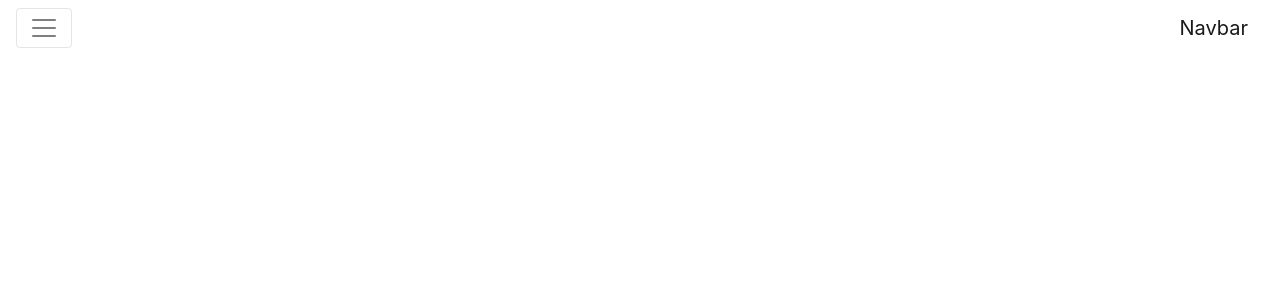
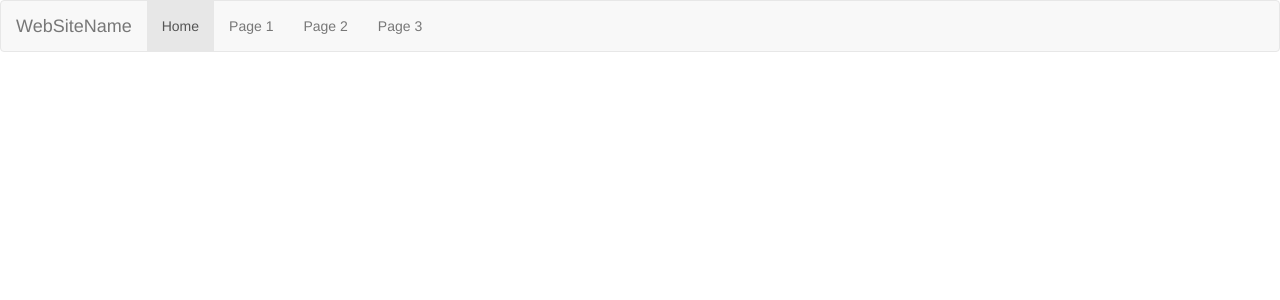
Before and after one commit to nathancmoore/final_project, a Django app: page / in a window 1280 px wide. Before the commit the part shown is almost empty. Shown: the top 300 px of the page. Run offline with Django 3.2, Linux system fonts and the light colour scheme; some libraries are stand-ins or nearby versions.

Commit message:
got example navbar working

```diff
--- a/ca_website/ca_website/templates/ca_website/base.html
+++ b/ca_website/ca_website/templates/ca_website/base.html
@@ -4,35 +4,29 @@
   <head>
     <meta charset="UTF-8">
     <title>CA of Washington</title>
-    <link rel="stylesheet" href="{% static 'bootstrap.css' %}">
+      <link rel="stylesheet" href="https://maxcdn.bootstrapcdn.com/bootstrap/3.3.7/css/bootstrap.min.css">
+    <script src="https://ajax.googleapis.com/ajax/libs/jquery/3.2.1/jquery.min.js"></script>
+    <script src="https://maxcdn.bootstrapcdn.com/bootstrap/3.3.7/js/bootstrap.min.js"></script>
+<!--     <link rel="stylesheet" href="{% static 'bootstrap.css' %}"> -->
 
   </head>
   <body>
-    <nav class="navbar navbar-toggleable-md navbar-light bg-faded">
-      <button class="navbar-toggler navbar-toggler-right" type="button" data-toggle="collapse" data-target="#navbarNav" aria-controls="navbarNav" aria-expanded="false" aria-label="Toggle navigation">
-        <span class="navbar-toggler-icon"></span>
-      </button>
-      <a class="navbar-brand" href="#">Navbar</a>
-      <div class="collapse navbar-collapse" id="navbarNav">
-        <ul class="navbar-nav">
-          <li class="nav-item active">
-            <a class="nav-link" href="#">Home <span class="sr-only">(current)</span></a>
-          </li>
-          <li class="nav-item">
-            <a class="nav-link" href="#">Features</a>
-          </li>
-          <li class="nav-item">
-            <a class="nav-link" href="#">Pricing</a>
-          </li>
-          <li class="nav-item">
-            <a class="nav-link disabled" href="#">Disabled</a>
-          </li>
-        </ul>
+  <nav class="navbar navbar-default">
+    <div class="container-fluid">
+      <div class="navbar-header">
+        <a class="navbar-brand" href="#">WebSiteName</a>
       </div>
-    </nav>
+      <ul class="nav navbar-nav">
+        <li class="active"><a href="#">Home</a></li>
+        <li><a href="#">Page 1</a></li>
+        <li><a href="#">Page 2</a></li>
+        <li><a href="#">Page 3</a></li>
+      </ul>
+    </div>
+  </nav>
 
-    <script src="{% static 'popper.js' %}"></script>
+<!--     <script src="{% static 'popper.js' %}"></script>
     <script type="text/javascript" src="{% static 'jquery.min.js' %}"></script>
-    <script src="{% static 'bootstrap.min.js' %}"></script>
+    <script src="{% static 'bootstrap.min.js' %}"></script> -->
   </body>
 </html>
```
